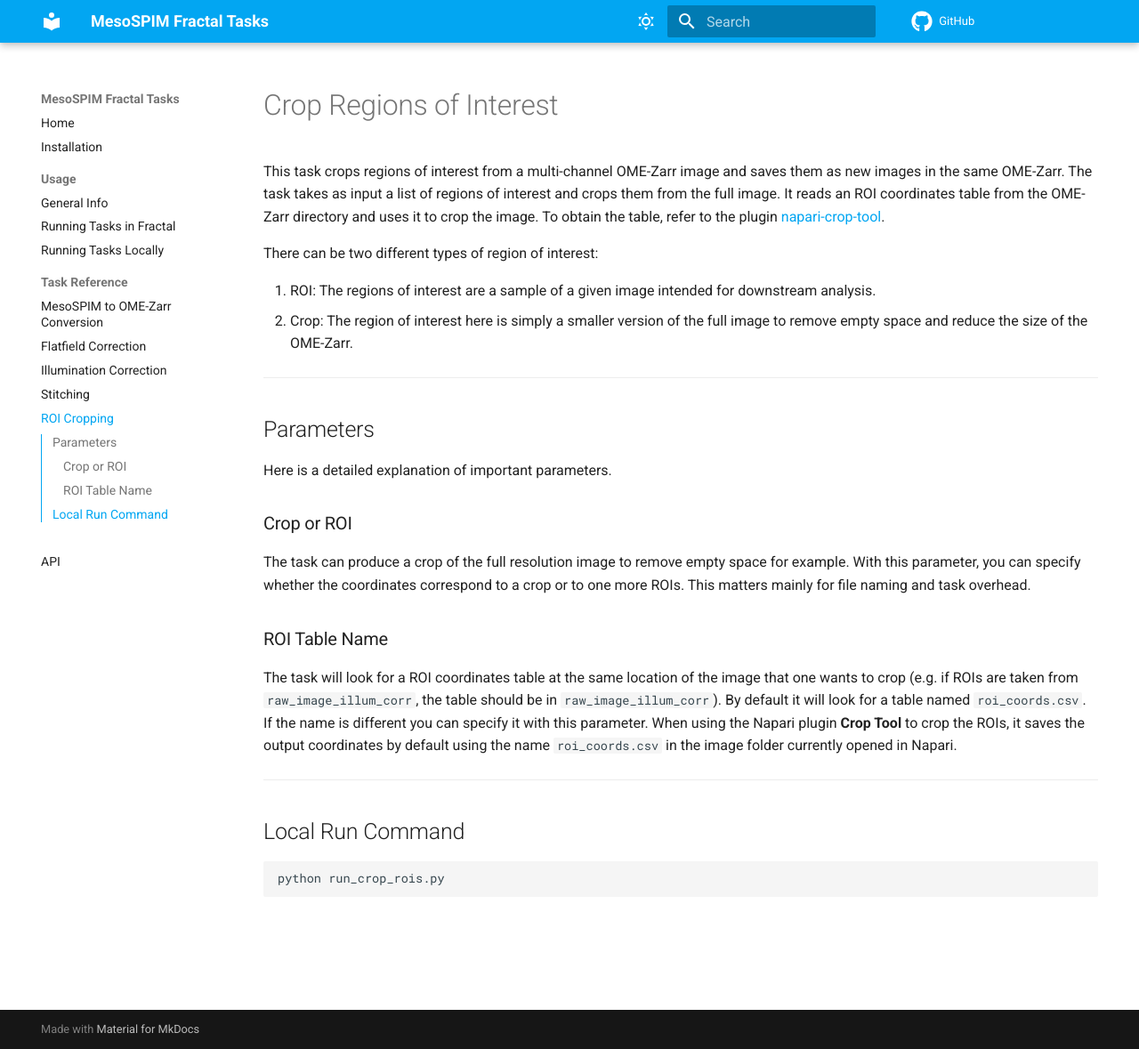
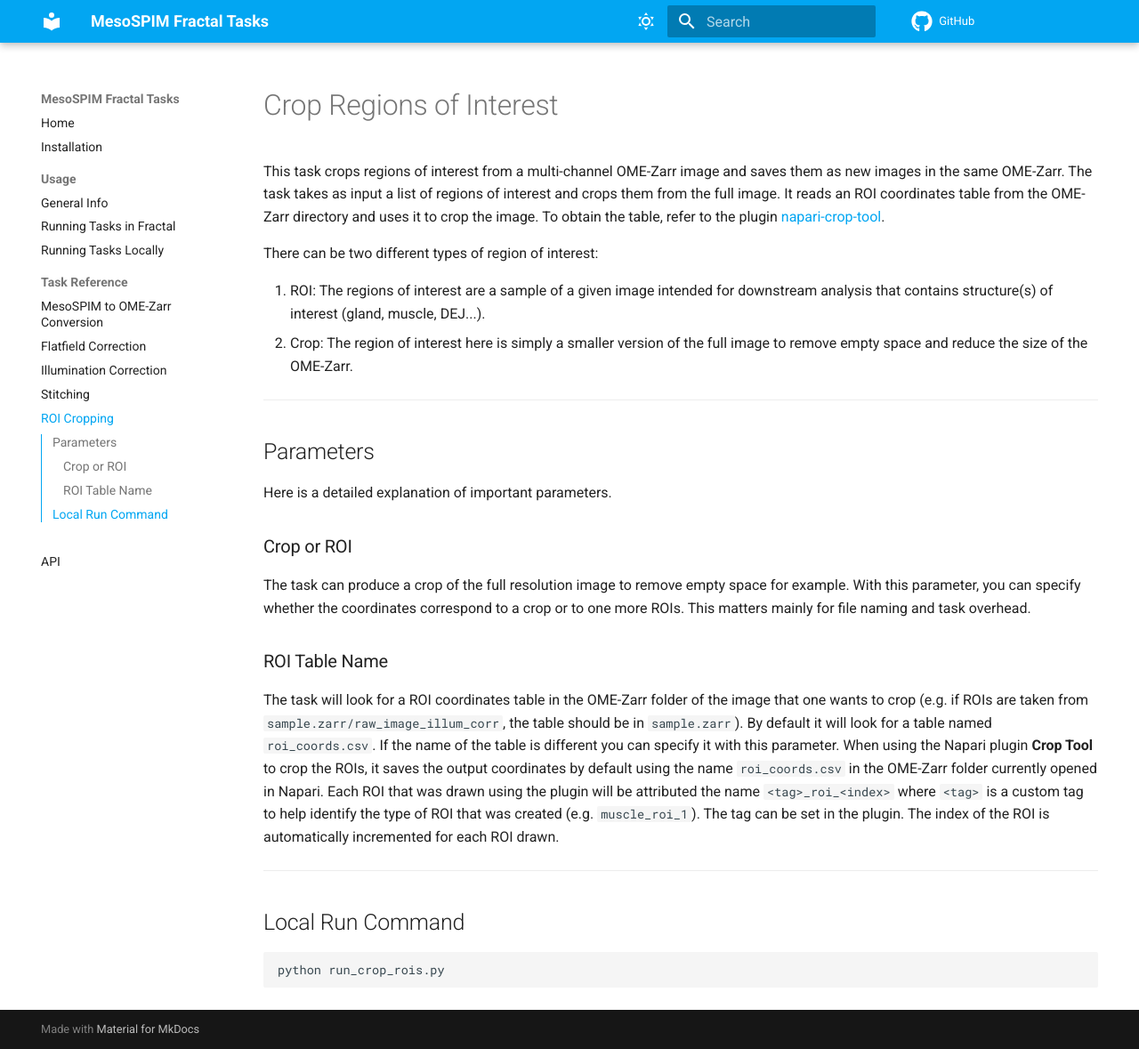
Before and after one commit to reimann-lab/mesospim-fractal-tasks, an MkDocs documentation site: the page built from docs/tasks/crop_regions_of_interest.md, in a window 1280 px wide and 1179 px high. Shown: the whole window at 89% size. Built offline with MkDocs 1.6.1 and Material for MkDocs 9.7.7, drawn with Linux system fonts in a browser that asks for light colours; comment, search, counter and statistics services are not loaded.

Commit message:
Docs about crop ROI updated with new changes

```diff
--- a/docs/tasks/crop_regions_of_interest.md
+++ b/docs/tasks/crop_regions_of_interest.md
@@ -5,7 +5,7 @@ directory and uses it to crop the image. To obtain the table, refer to the plugi
 
 There can be two different types of region of interest:
 
-1. ROI: The regions of interest are a sample of a given image intended for downstream analysis.
+1. ROI: The regions of interest are a sample of a given image intended for downstream analysis that contains structure(s) of interest (gland, muscle, DEJ...).
 2. Crop: The region of interest here is simply a smaller version of the full image to remove empty space and reduce the size of the OME-Zarr.
 
 ---
@@ -20,8 +20,8 @@ The task can produce a crop of the full resolution image to remove empty space f
 
 ### ROI Table Name
 
-The task will look for a ROI coordinates table at the same location of the image that one wants to crop (e.g. if ROIs are taken from `raw_image_illum_corr`, the table should be in `raw_image_illum_corr`). By default it will look for a table named `roi_coords.csv`. If the name is different you can specify it with this parameter.
-When using the Napari plugin **Crop Tool** to crop the ROIs, it saves the output coordinates by default using the name `roi_coords.csv` in the image folder currently opened in Napari.
+The task will look for a ROI coordinates table in the OME-Zarr folder of the image that one wants to crop (e.g. if ROIs are taken from `sample.zarr/raw_image_illum_corr`, the table should be in `sample.zarr`). By default it will look for a table named `roi_coords.csv`. If the name of the table is different you can specify it with this parameter.
+When using the Napari plugin **Crop Tool** to crop the ROIs, it saves the output coordinates by default using the name `roi_coords.csv` in the OME-Zarr folder currently opened in Napari. Each ROI that was drawn using the plugin will be attributed the name `<tag>_roi_<index>` where `<tag>` is a custom tag to help identify the type of ROI that was created (e.g. `muscle_roi_1`). The tag can be set in the plugin. The index of the ROI is automatically incremented for each ROI drawn.
 
 ---
 
```
